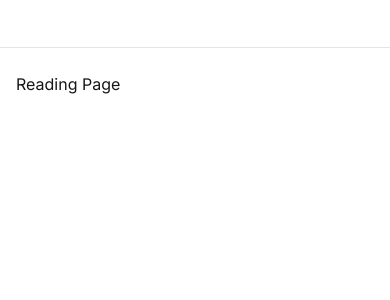
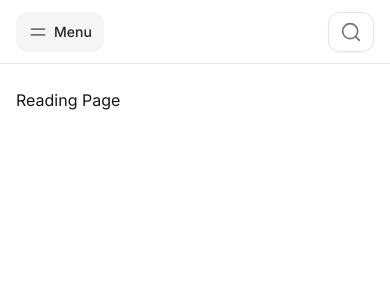
Before and after one commit to juwanpetty/juwanpetty.com, a Next.js app: page /reading in a window 390 px wide. Shown: the top 300 px of the page. Built offline with nearby package versions, Linux system fonts and the light colour scheme.

Commit message:
refactor: Update header and mobile sidebar styling (#65)

```diff
--- /dev/null
+++ b/components/Header.tsx
@@ -0,0 +1,104 @@
+"use client";
+
+import { useEffect, useRef, useState } from "react";
+
+export function Header() {
+  const [showSearch, setShowSearch] = useState(false);
+  const inputRef = useRef<HTMLInputElement | null>(null);
+
+  useEffect(() => {
+    if (showSearch && inputRef.current) {
+      inputRef.current.focus();
+    }
+  }, [showSearch]);
+
+  function toggleShowSearch() {
+    setShowSearch((prev) => !prev);
+  }
+
+  return (
+    <header className="sticky left-0 top-0 z-10 flex h-[var(--header-height)] w-full items-center justify-between gap-6 border-b border-solid border-neutral-200 bg-white px-4 md:hidden">
+      {!showSearch ? (
+        <>
+          <button
+            type="button"
+            className="flex h-10 items-center justify-center gap-1.5 rounded-xl bg-neutral-100 px-3"
+          >
+            <svg
+              xmlns="http://www.w3.org/2000/svg"
+              viewBox="0 0 24 24"
+              color="currentColor"
+              fill="none"
+              className="size-5 text-neutral-500"
+            >
+              <path
+                d="M4 8.5L20 8.5"
+                stroke="currentColor"
+                strokeWidth="2"
+                strokeLinecap="round"
+                strokeLinejoin="round"
+              />
+              <path
+                d="M4 15.5L20 15.5"
+                stroke="currentColor"
+                strokeWidth="2"
+                strokeLinecap="round"
+                strokeLinejoin="round"
+              />
+            </svg>
+            <span className="text-sm font-medium text-neutral-800">Menu</span>
+          </button>
+
+          <button
+            type="button"
+            onClick={toggleShowSearch}
+            className="flex h-10 items-center justify-center gap-1.5 rounded-xl border border-solid border-neutral-200 bg-white px-3 shadow-sm"
+          >
+            <svg
+              xmlns="http://www.w3.org/2000/svg"
+              viewBox="0 0 24 24"
+              color="currentColor"
+              fill="none"
+              className="size-5 text-neutral-500"
+            >
+              <path
+                d="M17.5 17.5L22 22"
+                stroke="currentColor"
+                strokeWidth="2"
+                strokeLinecap="round"
+                strokeLinejoin="round"
+              />
+              <path
+                d="M20 11C20 6.02944 15.9706 2 11 2C6.02944 2 2 6.02944 2 11C2 15.9706 6.02944 20 11 20C15.9706 20 20 15.9706 20 11Z"
+                stroke="currentColor"
+                strokeWidth="2"
+                strokeLinejoin="round"
+              />
+            </svg>
+            <span className="sr-only">Search</span>
+          </button>
+        </>
+      ) : null}
+
+      {showSearch ? (
+        <div className="flex w-full items-center">
+          <input
+            type="search"
+            name="search"
+            id="search"
+            placeholder="Search"
+            ref={inputRef}
+            className="h-10 grow rounded-l-xl rounded-r-none border border-solid border-neutral-200 bg-white px-3 text-base shadow-sm md:text-sm"
+          />
+          <button
+            type="button"
+            onClick={toggleShowSearch}
+            className="h-10 rounded-br-xl rounded-tr-xl border border-solid border-neutral-200 border-l-transparent px-[0.625rem] text-sm font-medium text-neutral-800 shadow-sm"
+          >
+            Cancel
+          </button>
+        </div>
+      ) : null}
+    </header>
+  );
+}
--- a/components/Main.tsx
+++ b/components/Main.tsx
@@ -1,3 +1,5 @@
+import { Header } from "@components/Header";
+
 type Props = {
   children: React.ReactNode;
 };
@@ -5,7 +7,7 @@ type Props = {
 export function Main({ children }: Props) {
   return (
     <div className="pl:0 relative flex min-h-dvh flex-col items-center justify-start overflow-auto bg-white md:m-2 md:ml-72 md:min-h-[calc(100dvh-1rem)] md:rounded-2xl md:border md:border-solid md:border-neutral-200">
-      <header className="sticky left-0 top-0 z-10 flex h-[var(--header-height)] w-full items-center gap-6 border-b border-solid border-neutral-200 bg-white px-4" />
+      <Header />
       <div className="flex w-full max-w-screen-md grow flex-col p-6 px-4">
         <main role="main" className="grow">
           {children}
--- a/styles/styles.scss
+++ b/styles/styles.scss
@@ -5,7 +5,7 @@
 @tailwind utilities;
 
 :root {
-  --header-height: 3rem;
+  --header-height: 4rem;
 }
 
 *,
```
